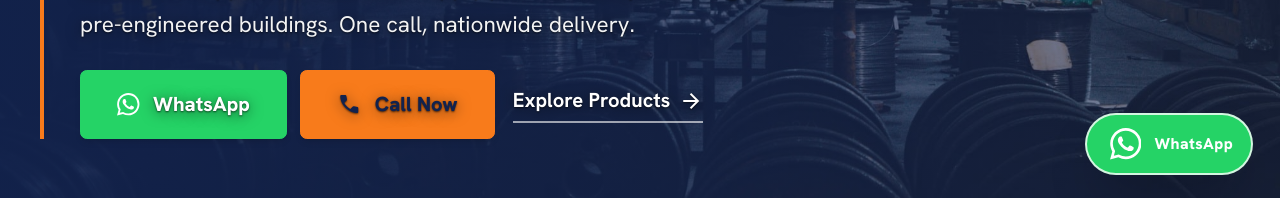
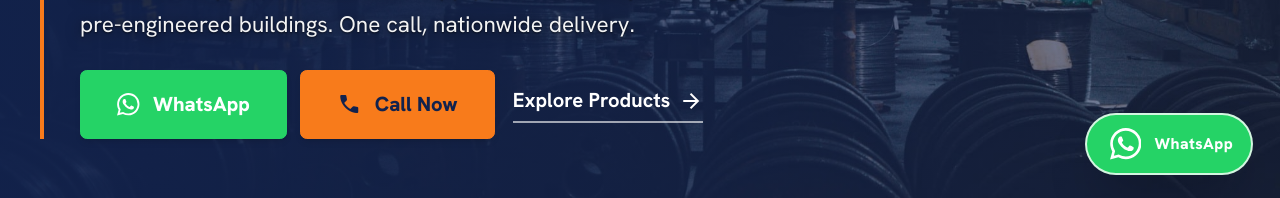
Before and after one commit to AbdulRafayDeveloper/metal-business, a Next.js app: page / in a window 1280 px wide. Shown: the part 598-796 px from the top of the page. Built offline with nearby package versions, Linux system fonts and the light colour scheme; no server answers; a web font is replaced by a local one.

Commit message:
Remove inherited text shadow from buttons and links inside hero blocks

```diff
--- a/src/app/globals.css
+++ b/src/app/globals.css
@@ -205,6 +205,11 @@ html {
   text-shadow: 0 2px 14px rgba(0, 0, 0, 0.55), 0 1px 2px rgba(0, 0, 0, 0.6);
 }
 
+.hero-text-shadow a,
+.hero-text-shadow button {
+  text-shadow: none;
+}
+
 /* Stat card divider */
 .stat-card-divider {
   border-right: 1px solid #B8BDC7;
```
